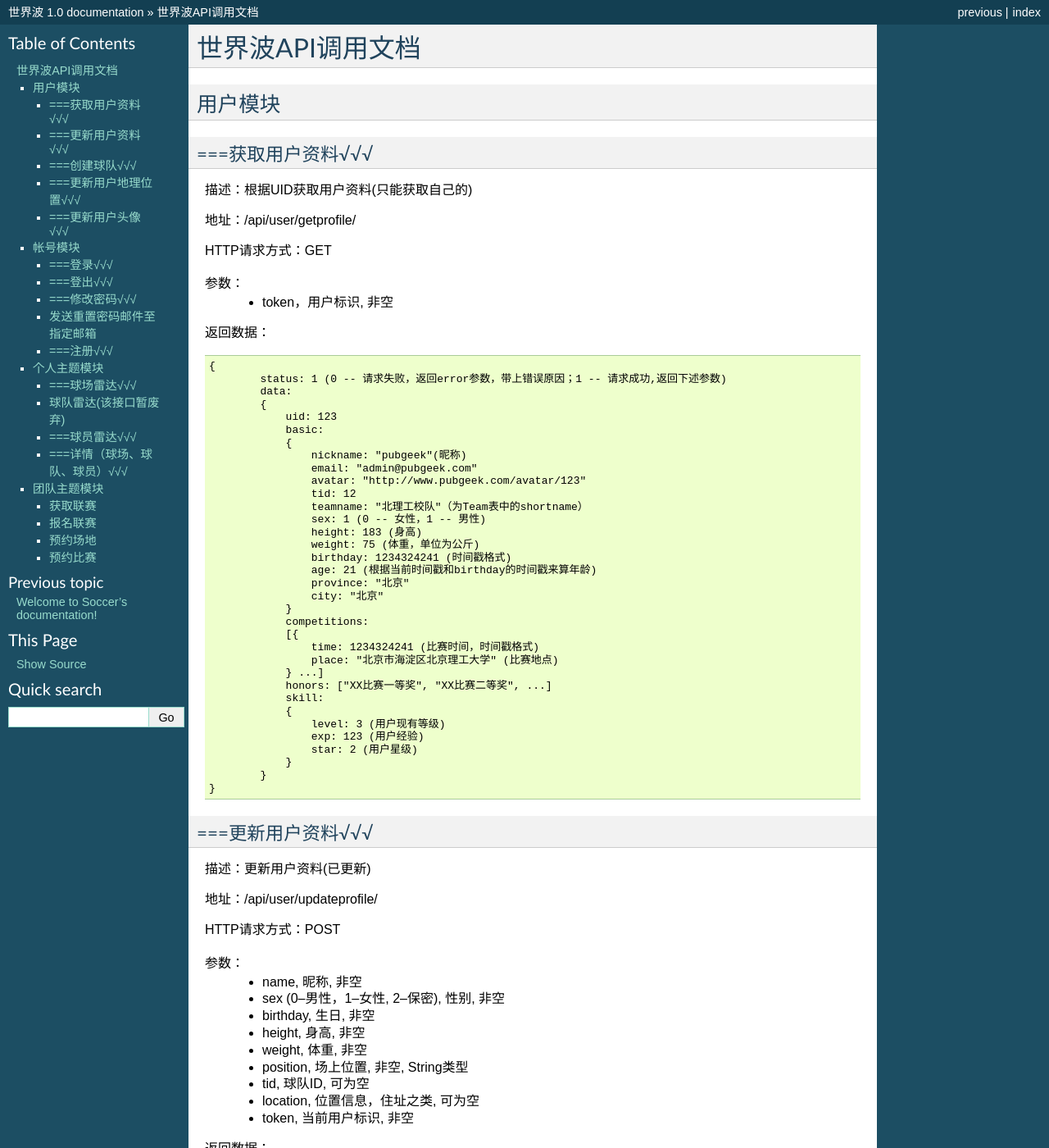
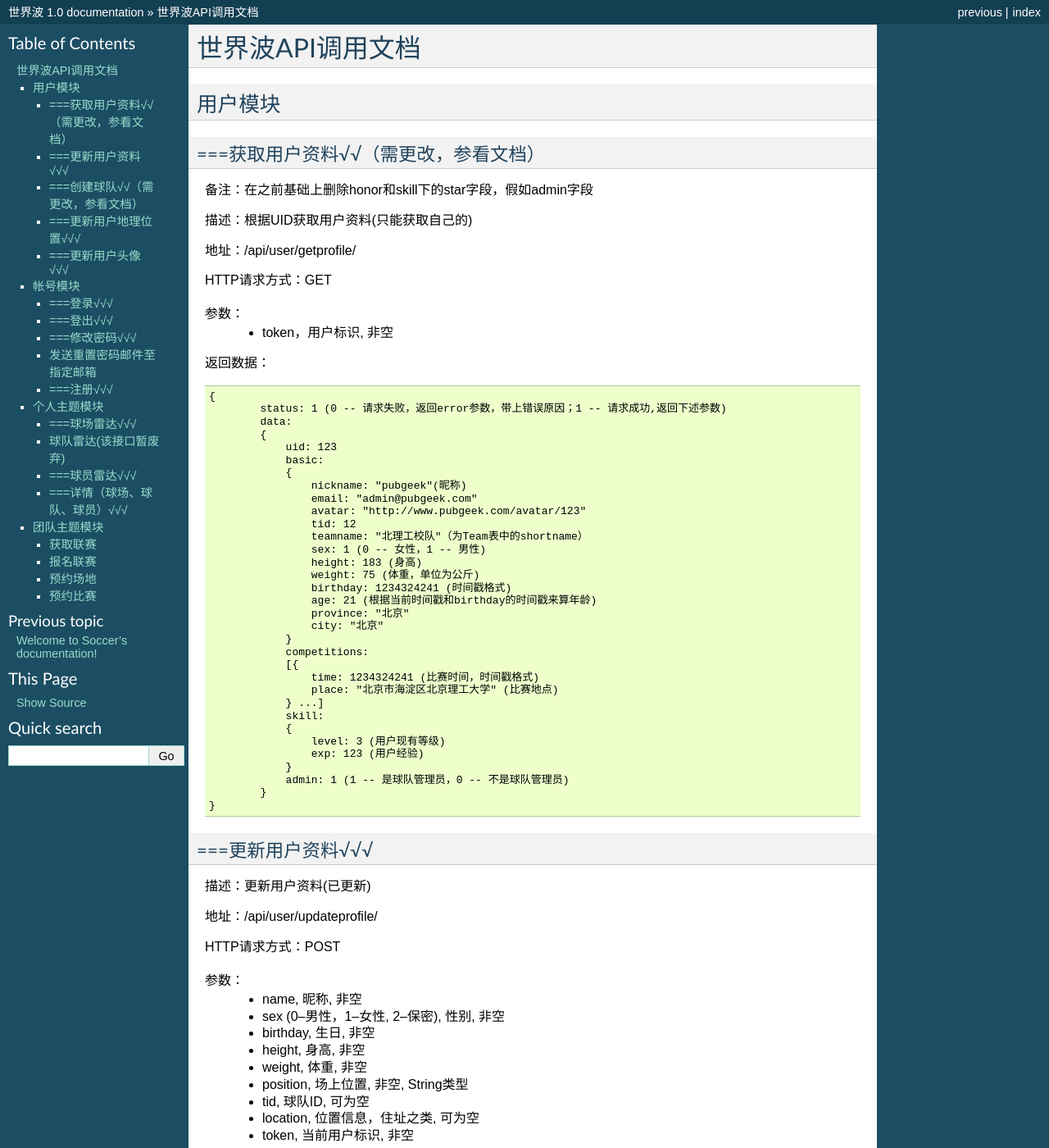
Before and after one commit to singlewindy/PubSoccer, a Sphinx documentation site: the page built from source/soccerAPI.rst, in a window 1280 px wide and 1400 px high. Shown: the whole window at 82% size. Built offline with Sphinx 7.4.7, drawn with Linux system fonts in a browser that asks for light colours; some of the changed text lies outside the part shown.

Commit message:
修改部分接口

```diff
--- a/source/soccerAPI.rst
+++ b/source/soccerAPI.rst
@@ -4,8 +4,10 @@
 用户模块
 --------
 
-===获取用户资料√√√
+===获取用户资料√√（需更改，参看文档）
 ~~~~~~~~~~~~~
+备注：在之前基础上删除honor和skill下的star字段，假如admin字段
+
 描述：根据UID获取用户资料(只能获取自己的)
 
 地址：/api/user/getprofile/
@@ -42,13 +44,12 @@ HTTP请求方式：GET
 		    	time: 1234324241 (比赛时间，时间戳格式)
 		    	place: "北京市海淀区北京理工大学" (比赛地点)
 		    } ...]
-		    honors: ["XX比赛一等奖", "XX比赛二等奖", ...]
 		    skill:
 		    {
 		    	level: 3 (用户现有等级)
 		    	exp: 123 (用户经验)
-		    	star: 2 (用户星级)
 		    }
+		    admin: 1 (1 -- 是球队管理员，0 -- 不是球队管理员)
 		}
 	}
 
@@ -78,8 +79,10 @@ HTTP请求方式：POST
 		error: "Network Error!"
 	}
 
-===创建球队√√√
+===创建球队√√（需更改，参看文档）
 ~~~~~~~~~~~~~
+备注：在之前基础上删除latitude、longitude、owner字段，加入avatar、contact、phone字段
+
 描述：创建球队
 
 地址：/api/team/createTeam/
@@ -87,16 +90,16 @@ HTTP请求方式：POST
 HTTP请求方式：POST
 
 参数：
+	* avatar, 球队头像, 文件类型, 非空
 	* fullname, 球队全称, 非空
 	* shortname, 球队简称, 非空
 	* introduction, 简介, 非空
 	* home, 球场ID, 非空
 	* members, 球员数目, 非空
-	* owner, 拥有者, 非空(自己填的字符串)
-	* sponsor, 赞助商, 非空
+	* contact, 联系人, 非空(必须从球员里选)
+	* phone, 联系人电话, 非空
+	* sponsor, 赞助商, 可为空
 	* captain, 队长, 非空(必须从球员里选)
-	* latitude, 球队地点经度, 非空
-	* longitude, 球队地点纬度, 非空
 	* token, 当前用户标识, 非空
 
 返回数据：
@@ -108,6 +111,7 @@ HTTP请求方式：POST
 			tid: 12 (球队ID)
 		}
 	}
+
 
 ===更新用户地理位置√√√
 ~~~~~~~~~~~~~~~~~~~~
@@ -149,6 +153,7 @@ HTTP请求方式：POST
 		status: 0 (0 -- 请求失败，返回error参数，带上错误原因；1 -- 请求成功)
 		error: "Network Error!"
 	}
+
 
 帐号模块
 --------
```
